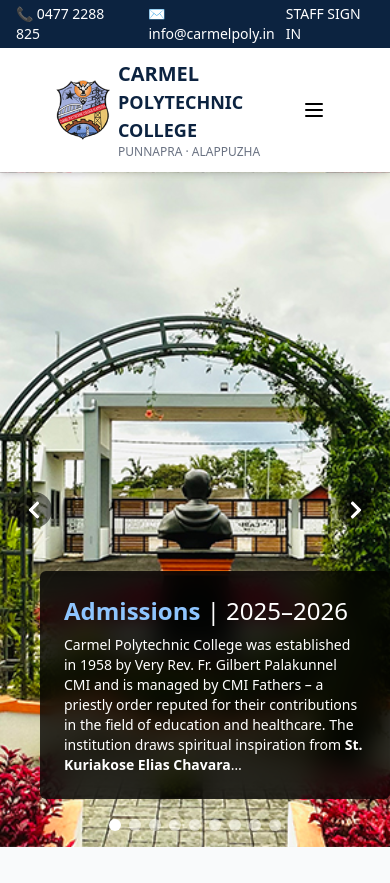
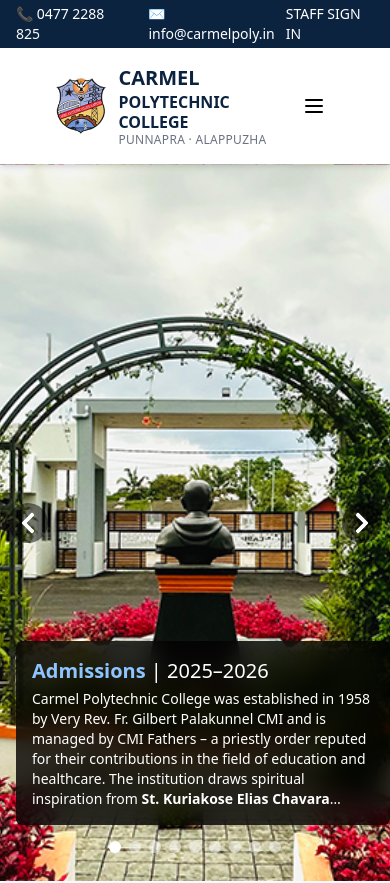
Before and after one commit to Joeljoy1237/carmel_poly_page, a Next.js app: page / in a window 390 px wide. Shown: the top 883 px of the page. Built offline with nearby package versions, Linux system fonts and the light colour scheme.

Commit message:
Add NotFound component for 404 error page with custom styling and image

```diff
--- a/src/app/globals.css
+++ b/src/app/globals.css
@@ -6,6 +6,15 @@
   --color-carmel-light: #e8f0fe;
   --color-carmel-dark: #0c2340;
 }
+
+@keyframes fade-in {
+  from { opacity: 0; transform: translateY(5px); }
+  to { opacity: 1; transform: translateY(0); }
+}
+.animate-fade-in {
+  animation: fade-in 0.2s ease-out;
+}
+
 
 /*
 :root {
--- a/src/components/Home/Carosel.tsx
+++ b/src/components/Home/Carosel.tsx
@@ -20,57 +20,50 @@
     description: `Carmel Polytechnic College was established in 1958 by Very Rev. Fr. Gilbert Palakunnel CMI and is managed by CMI Fathers – a priestly order reputed for their contributions in the field of education and healthcare. The institution draws spiritual inspiration from `,
     highlight: "St. Kuriakose Elias Chavara",
     image: "/slide_001.png",
-    },
-    {
+  },
+  {
     title: "Admissions",
     year: "2025–2026",
     description: `Carmel Polytechnic College was established in 1958 by Very Rev. Fr. Gilbert Palakunnel CMI and is managed by CMI Fathers – a priestly order reputed for their contributions in the field of education and healthcare. The institution draws spiritual inspiration from `,
     highlight: "St. Kuriakose Elias Chavara",
     image: "/slide_002.png",
-    },
-    {
+  },{
     title: "Admissions",
     year: "2025–2026",
     description: `Carmel Polytechnic College was established in 1958 by Very Rev. Fr. Gilbert Palakunnel CMI and is managed by CMI Fathers – a priestly order reputed for their contributions in the field of education and healthcare. The institution draws spiritual inspiration from `,
     highlight: "St. Kuriakose Elias Chavara",
     image: "/slide_003.png",
-    },
-    {
+  },{
     title: "Admissions",
     year: "2025–2026",
     description: `Carmel Polytechnic College was established in 1958 by Very Rev. Fr. Gilbert Palakunnel CMI and is managed by CMI Fathers – a priestly order reputed for their contributions in the field of education and healthcare. The institution draws spiritual inspiration from `,
     highlight: "St. Kuriakose Elias Chavara",
     image: "/slide_004.png",
-    },
-    {
+  },{
     title: "Admissions",
     year: "2025–2026",
     description: `Carmel Polytechnic College was established in 1958 by Very Rev. Fr. Gilbert Palakunnel CMI and is managed by CMI Fathers – a priestly order reputed for their contributions in the field of education and healthcare. The institution draws spiritual inspiration from `,
     highlight: "St. Kuriakose Elias Chavara",
     image: "/slide_005.png",
-    },
-    {
+  },{
     title: "Admissions",
     year: "2025–2026",
     description: `Carmel Polytechnic College was established in 1958 by Very Rev. Fr. Gilbert Palakunnel CMI and is managed by CMI Fathers – a priestly order reputed for their contributions in the field of education and healthcare. The institution draws spiritual inspiration from `,
     highlight: "St. Kuriakose Elias Chavara",
     image: "/slide_006.png",
-    },
-    {
+  },{
     title: "Admissions",
     year: "2025–2026",
     description: `Carmel Polytechnic College was established in 1958 by Very Rev. Fr. Gilbert Palakunnel CMI and is managed by CMI Fathers – a priestly order reputed for their contributions in the field of education and healthcare. The institution draws spiritual inspiration from `,
     highlight: "St. Kuriakose Elias Chavara",
     image: "/slide_007.png",
-    },
-    {
+  },{
     title: "Admissions",
     year: "2025–2026",
     description: `Carmel Polytechnic College was established in 1958 by Very Rev. Fr. Gilbert Palakunnel CMI and is managed by CMI Fathers – a priestly order reputed for their contributions in the field of education and healthcare. The institution draws spiritual inspiration from `,
     highlight: "St. Kuriakose Elias Chavara",
     image: "/slide_008.png",
-    },
-    {
+  },{
     title: "Admissions",
     year: "2025–2026",
     description: `Carmel Polytechnic College was established in 1958 by Very Rev. Fr. Gilbert Palakunnel CMI and is managed by CMI Fathers – a priestly order reputed for their contributions in the field of education and healthcare. The institution draws spiritual inspiration from `,
@@ -93,12 +86,12 @@
   useEffect(() => {
     const interval = setInterval(() => {
       nextSlide();
-    }, 7000); // Auto slide every 5 seconds
+    }, 7000);
     return () => clearInterval(interval);
   }, []);
 
   return (
-    <div className="relative w-full h-[80vh] overflow-hidden">
+    <div className="relative w-full h-[85vh] overflow-hidden">
       {/* Slide background image */}
       {slides.map((slide, idx) => (
         <div
@@ -114,16 +107,22 @@
       <div className="absolute inset-0 bg-gradient-to-r from-black/60 via-black/40 to-transparent" />
 
       {/* Content Card */}
-      <div className="absolute bottom-12 left-10 bg-black/80 text-white p-6 rounded-md max-w-xl z-40 backdrop-blur-md">
-              <div className="flex items-start gap-4">
-                  {
-                      slides[currentIndex].logo &&<Image src={slides[currentIndex].logo} width={500} height={500} alt="Logo" className="w-20 h-20 object-contain" />
-                  }
-                    <div>
-            <h2 className="text-2xl md:text-3xl font-bold text-blue-300">
+      <div className="absolute bottom-14 left-4 sm:left-10 bg-black/80 text-white p-4 sm:p-6 rounded-md max-w-xl z-40 backdrop-blur-md">
+        <div className="flex items-start gap-2 sm:gap-4">
+          {slides[currentIndex].logo && (
+            <Image
+              src={slides[currentIndex].logo}
+              width={500}
+              height={500}
+              alt="Logo"
+              className="w-16 h-16 sm:w-20 sm:h-20 object-contain"
+            />
+          )}
+          <div>
+            <h2 className="text-xl sm:text-2xl md:text-3xl font-bold text-blue-300">
               {slides[currentIndex].title} <span className="text-white font-light">| {slides[currentIndex].year}</span>
             </h2>
-            <p className="mt-2 text-sm md:text-base">
+            <p className="mt-1 text-sm sm:text-base">
               {slides[currentIndex].description}
               <strong>{slides[currentIndex].highlight}</strong>…
             </p>
@@ -134,19 +133,19 @@
       {/* Arrows */}
       <button
         onClick={prevSlide}
-        className="absolute left-4 top-1/2 transform -translate-y-1/2 text-white text-xl bg-black/50 rounded-full p-2 hover:bg-black/70 z-40"
+        className="absolute left-2 sm:left-4 top-1/2 transform -translate-y-1/2 text-white text-2xl bg-black/50 rounded-full p-2 hover:bg-black/70 z-40"
       >
         <FaChevronLeft />
       </button>
       <button
         onClick={nextSlide}
-        className="absolute right-4 top-1/2 transform -translate-y-1/2 text-white text-xl bg-black/50 rounded-full p-2 hover:bg-black/70 z-40"
+        className="absolute right-2 sm:right-4 top-1/2 transform -translate-y-1/2 text-white text-2xl bg-black/50 rounded-full p-2 hover:bg-black/70 z-40"
       >
         <FaChevronRight />
       </button>
 
       {/* Dots */}
-      <div className="absolute bottom-4 w-full flex justify-center gap-2 z-40">
+      <div className="absolute bottom-7 w-full flex justify-center gap-2 z-40">
         {slides.map((_, idx) => (
           <button
             key={idx}
--- a/src/components/Home/CourseHighlight.tsx
+++ b/src/components/Home/CourseHighlight.tsx
@@ -48,8 +48,8 @@
           <h3 className="text-xl font-bold text-center text-gray-800 uppercase tracking-wide mb-4">Government Aided</h3>
           <div className="grid grid-cols-1 md:grid-cols-2 lg:grid-cols-3 gap-6">
             {courses.slice(0, 3).map((course, index) => (
-              <Link href={course.link} key={index} className="group block">
-                <div className="rounded-xl overflow-hidden bg-white border shadow-sm transition-transform transform hover:scale-[1.02] hover:shadow-lg">
+              <Link href={course.link} key={index}>
+                <div className="rounded-xl overflow-hidden bg-white shadow-md transition-transform transform hover:scale-[1.02] hover:shadow-lg">
                   <Image
                     src={course.imageUrl}
                     alt={course.title}
@@ -74,7 +74,7 @@
           <div className="grid grid-cols-1 md:grid-cols-2 lg:grid-cols-3 gap-6">
             {courses.slice(3).map((course, index) => (
               <Link href={course.link} key={index} className="group block">
-                <div className="rounded-xl overflow-hidden bg-white border shadow-sm transition-transform transform hover:scale-[1.02] hover:shadow-lg">
+                <div className="rounded-xl overflow-hidden bg-white shadow-md transition-transform transform hover:scale-[1.02] hover:shadow-lg">
                   <Image
                     src={course.imageUrl}
                     alt={course.title}
--- a/src/components/Layout/Footer.tsx
+++ b/src/components/Layout/Footer.tsx
@@ -1,6 +1,6 @@
 import React from 'react';
 import Link from 'next/link';
-import { MapPinned ,Link as LinkIcon} from 'lucide-react';
+import { MapPinned, Link as LinkIcon } from 'lucide-react';
 
 const Footer = () => {
   return (
@@ -12,7 +12,7 @@
             <h3 className="text-2xl font-semibold mb-6 flex items-center">
               <span className="mr-2"><LinkIcon /></span> Quick Links
             </h3>
-            <div className="grid grid-cols-2 gap-6">
+            <div className="grid grid-cols-1 sm:grid-cols-2 gap-6">
               <ul className="space-y-2">
                 {[
                   ['About Us', '/about'],
@@ -69,7 +69,6 @@
               <p><span className="font-medium">Fax:</span> 0477 2286 048</p>
               <p><span className="font-medium">Email:</span> <a href="mailto:info@carmelpoly.in" className="underline hover:text-white">info@carmelpoly.in</a></p>
             </div>
-
           </div>
         </div>
 
--- a/src/components/Layout/Navbar.tsx
+++ b/src/components/Layout/Navbar.tsx
@@ -1,17 +1,33 @@
-"use client"
-import React, { useState } from 'react';
-import Link from 'next/link';
-import { Menu, X, ChevronDown } from 'lucide-react';
-import Image from 'next/image';
-// import { Button } from '@/components/ui/button';
+"use client";
+import React, { useState, useRef, useEffect } from 'react';
+import Link from "next/link";
+import { Menu, X, ChevronDown } from "lucide-react";
+import Image from "next/image";
 
 const Navbar = () => {
   const [isMenuOpen, setIsMenuOpen] = useState(false);
   const [openDropdown, setOpenDropdown] = useState<string | null>(null);
+  const dropdownRef = useRef<HTMLDivElement>(null);
 
   const toggleDropdown = (name: string) => {
     setOpenDropdown(openDropdown === name ? null : name);
   };
+
+  useEffect(() => {
+    const handleClickOutside = (event: MouseEvent) => {
+      if (
+        dropdownRef.current &&
+        !dropdownRef.current.contains(event.target as Node)
+      ) {
+        setOpenDropdown(null);
+      }
+    };
+
+    document.addEventListener('mousedown', handleClickOutside);
+    return () => {
+      document.removeEventListener('mousedown', handleClickOutside);
+    };
+  }, []);
 
   const navItems = [
     { name: "Home", link: "/" },
@@ -23,10 +39,7 @@
         { name: "Management", link: "/about/management" },
       ],
     },
-    {
-      name: "Admissions",
-      link: "/admissions",
-    },
+    { name: "Admissions", link: "/admissions" },
     {
       name: "Departments",
       dropdown: [
@@ -64,54 +77,68 @@
   ];
 
   return (
-    <nav className="bg-white shadow-md sticky top-0 z-50 px-10">
-      <div className="container mx-auto">
-        {/* Main Navbar */}
-        <div className="flex justify-between items-center px-4 py-3">
-          <Link href="/" className="flex items-center space-x-2">
-            <Image src="/logo_main.png" alt="Carmel Polytechnic Logo" width={100} height={100} className="h-15 w-auto" />
-            <div className="flex flex-col">
-              <span className="font-bold text-xl text-carmel-dark uppercase">Carmel</span>
-              <span className="font-bold text-lg text-carmel-dark uppercase">Polytechnic College</span>
-              <span className="text-xs text-gray-500 uppercase">Punnapra · Alappuzha</span>
+    <nav className="bg-white shadow-md sticky top-0 px-10 z-50">
+      <div className="container mx-auto px-4">
+        {/* Top Section */}
+        <div className="flex justify-between items-center py-4">
+          <Link href="/" className="flex items-center gap-3">
+            <Image
+              src="/logo_main.png"
+              alt="Carmel Polytechnic Logo"
+              width={60}
+              height={60}
+              className="h-14 w-auto object-contain"
+            />
+            <div className="leading-tight">
+              <h1 className="text-xl font-bold text-carmel-dark uppercase">
+                Carmel
+              </h1>
+              <h2 className="text-md font-semibold text-carmel-dark uppercase">
+                Polytechnic College
+              </h2>
+              <p className="text-xs text-gray-500 uppercase tracking-wide">
+                Punnapra · Alappuzha
+              </p>
             </div>
           </Link>
 
-          {/* Mobile Menu Button */}
-          <div className="md:hidden">
-            <button onClick={() => setIsMenuOpen(!isMenuOpen)} className="p-2">
-              {isMenuOpen ? <X size={24} /> : <Menu size={24} />}
-            </button>
-          </div>
+          {/* Mobile Menu Icon */}
+          <button
+            onClick={() => setIsMenuOpen(!isMenuOpen)}
+            className="md:hidden p-2 focus:outline-none"
+          >
+            {isMenuOpen ? <X size={24} /> : <Menu size={24} />}
+          </button>
 
           {/* Desktop Menu */}
-          <div className="hidden md:flex items-center space-x-1">
+          <div className="hidden md:flex items-center space-x-4" ref={dropdownRef}>
             {navItems.map((item) => (
-              <div key={item.name} className="relative group">
+              <div key={item.name} className="relative">
                 {item.dropdown ? (
                   <button
                     onClick={() => toggleDropdown(item.name)}
-                    className="px-3 py-2 rounded hover:bg-carmel-light flex items-center text-gray-800 font-medium"
+                    className="flex items-center gap-1 px-4 py-2 rounded-md font-semibold text-gray-700 hover:bg-carmel-light transition"
                   >
                     {item.name}
-                    <ChevronDown size={18} className="ml-1" />
+                    <ChevronDown size={16} />
                   </button>
                 ) : (
                   <Link
                     href={item.link || "#"}
-                    className="px-3 py-2 rounded hover:bg-carmel-light text-gray-800 font-medium"
+                    className="px-4 py-2 rounded-md font-medium text-gray-700 hover:bg-carmel-light transition"
                   >
                     {item.name}
                   </Link>
                 )}
 
+                {/* Dropdown Menu */}
                 {item.dropdown && openDropdown === item.name && (
-                  <div className="absolute bg-white mt-1 py-2 shadow-lg rounded-md w-48 z-10">
+                  <div className="absolute mt-2 bg-white shadow-lg rounded-md w-52 z-20 animate-fade-in">
                     {item.dropdown.map((dropdownItem) => (
                       <Link
                         key={dropdownItem.name}
                         href={dropdownItem.link}
-                        className="block px-4 py-2 hover:bg-carmel-light text-gray-700"
+                        className="block px-4 py-2 text-sm text-gray-800 hover:bg-gray-100 transition"
                       >
                         {dropdownItem.name}
                       </Link>
@@ -123,9 +150,9 @@
           </div>
         </div>
 
-        {/* Mobile Menu */}
+        {/* Mobile Dropdown Menu */}
         {isMenuOpen && (
-          <div className="md:hidden bg-white border-t animate-slide-in">
+          <div className="md:hidden border-t pt-2 animate-slide-in">
             {navItems.map((item) => (
               <div key={item.name} className="border-b">
                 {item.dropdown ? (
@@ -143,12 +170,12 @@
                       />
                     </button>
                     {openDropdown === item.name && (
-                      <div className="bg-gray-50 pl-6">
+                      <div className="bg-gray-50">
                         {item.dropdown.map((dropdownItem) => (
                           <Link
                             key={dropdownItem.name}
                             href={dropdownItem.link}
-                            className="block px-4 py-2 border-b border-gray-100 text-gray-700"
+                            className="block px-6 py-2 text-sm text-gray-700 hover:bg-gray-100 transition"
                           >
                             {dropdownItem.name}
                           </Link>
@@ -159,7 +186,7 @@
                 ) : (
                   <Link
                     href={item.link || "#"}
-                    className="block px-4 py-3 text-gray-800"
+                    className="block px-4 py-3 text-gray-800 hover:bg-gray-50"
                     onClick={() => setIsMenuOpen(false)}
                   >
                     {item.name}
```
Also changed, not shown: src/app/not-found.tsx (added, +30 -0 lines), public/Under construction-amico.svg (added). Lines whose indentation alone changed are shown as unchanged.
